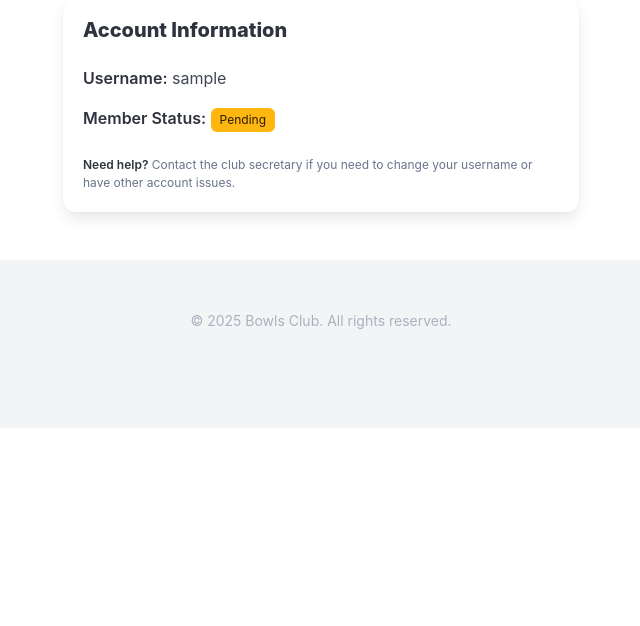
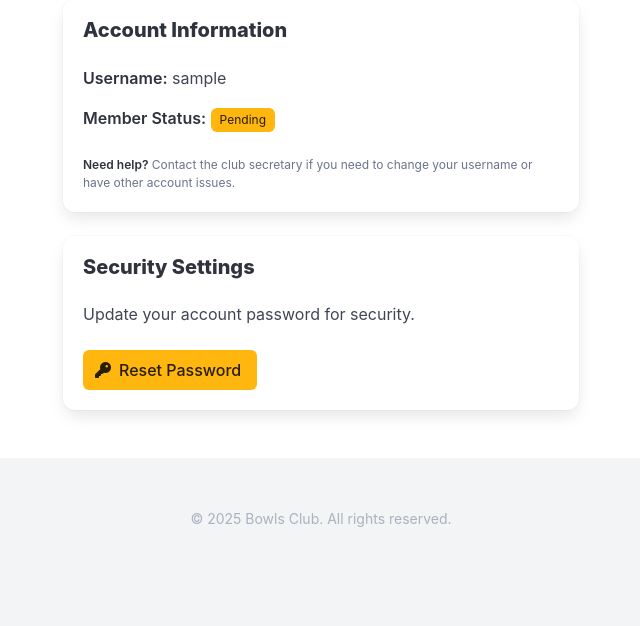
Before and after one commit to vanceb/bowls_club, a Flask app: page /profile in a window 1280 px wide. Shown: the part 1010-1636 px from the top of the page, without its empty margins (319-959 px from the left). Before the commit the page ends 1339 px from the top, so only its background shows below. Run offline with Flask 3, Linux system fonts and the light colour scheme; the visitor is signed in with stand-in values (Sample User, id 1); data comes from the database, SQL or seed files in the repository; data that the repository does not hold is empty; some libraries are stand-ins or nearby versions.

Commit message:
Implement comprehensive password reset system with reusable components
Add user self-service password reset:
- Create PasswordResetForm with new password and confirmation fields
- Add /reset_password route for authenticated users to reset their own password
- Include "Reset Password" button in user profile page Security Settings section
- Create dedicated reset_password.html template with password requirements

Add admin password reset functionality:
- Add /admin/reset_member_password/<id> route for User Manager role
- Include "Reset Password" button in edit_member page Password Management section
- Create admin_reset_password.html template with member context and security notes

Create reusable template components:
- Develop partials/password_form.html template partial for consistent UI
- Eliminate code duplication between user and admin password reset flows
- Support dynamic form titles and actions for flexible usage

Security and audit features:
- Include Flask-WTF CSRF protection with form.hidden_tag() and validate_on_submit()
- Add comprehensive audit logging for both user and admin password changes
- Distinguish between self-service and admin-initiated password resets in logs
- Require appropriate role permissions (login_required vs role_required)

🤖 Generated with [Claude Code](https://claude.ai/code)

Co-Authored-By: Claude <noreply@anthropic.com>

```diff
--- a/app/forms.py
+++ b/app/forms.py
@@ -92,6 +92,12 @@ class RequestResetForm(FlaskForm):
 class ResetPasswordForm(FlaskForm):
     password = PasswordField('New Password', validators=[DataRequired()])
     confirm_password = PasswordField('Confirm Password', validators=[DataRequired(), EqualTo('password')])
+    submit = SubmitField('Reset Password')
+
+
+class PasswordResetForm(FlaskForm):
+    new_password = PasswordField('New Password', validators=[DataRequired()])
+    confirm_password = PasswordField('Confirm Password', validators=[DataRequired(), EqualTo('new_password')])
     submit = SubmitField('Reset Password')
 
 class WritePostForm(FlaskForm):
--- a/app/routes.py
+++ b/app/routes.py
@@ -24,7 +24,7 @@ from app.audit import (
 )
 from app.forms import (
     LoginForm, MemberForm, EditMemberForm, RequestResetForm,
-    ResetPasswordForm, WritePostForm, BookingForm, EventForm,
+    ResetPasswordForm, PasswordResetForm, WritePostForm, BookingForm, EventForm,
     EventSelectionForm, PolicyPageForm, EditProfileForm, create_team_member_form, AddTeamForm,
     ImportUsersForm
 )
@@ -2091,6 +2091,68 @@ def edit_profile():
                          admin_menu_items=app.config['ADMIN_MENU_ITEMS'])
 
 
+@app.route('/reset_password', methods=['GET', 'POST'])
+@login_required
+def reset_password():
+    """
+    Route: Reset Password
+    - Allows users to reset their own password.
+    - Does not require current password for security simplicity.
+    """
+    form = PasswordResetForm()
+
+    if form.validate_on_submit():
+        current_user.set_password(form.new_password.data)
+        db.session.commit()
+
+        # Audit log the password change
+        audit_log_update('Member', current_user.id,
+                        f'Password reset for user: {current_user.username}',
+                        {'password': 'changed'})
+
+        flash('Your password has been reset successfully!', 'success')
+        return redirect(url_for('edit_profile'))
+
+    return render_template('reset_password.html', form=form,
+                         form_title='Reset Your Password',
+                         form_action=url_for('reset_password'),
+                         menu_items=app.config['MENU_ITEMS'],
+                         admin_menu_items=app.config['ADMIN_MENU_ITEMS'])
+
+
+@app.route('/admin/reset_member_password/<int:member_id>', methods=['GET', 'POST'])
+@role_required('User Manager')
+def admin_reset_password(member_id):
+    """
+    Route: Admin Reset Member Password
+    - Allows admin/user manager to reset any user's password.
+    - Requires User Manager role or admin privileges.
+    """
+    member = db.session.get(Member, member_id)
+    if not member:
+        abort(404)
+
+    form = PasswordResetForm()
+
+    if form.validate_on_submit():
+        member.set_password(form.new_password.data)
+        db.session.commit()
+
+        # Audit log the password reset
+        audit_log_update('Member', member.id,
+                        f'Password reset by admin for user: {member.username}',
+                        {'password': 'reset_by_admin'})
+
+        flash(f'Password reset successfully for {member.firstname} {member.lastname}!', 'success')
+        return redirect(url_for('edit_member', member_id=member.id))
+
+    return render_template('admin_reset_password.html', form=form, member=member,
+                         form_title=f'Reset Password for {member.firstname} {member.lastname}',
+                         form_action=url_for('admin_reset_password', member_id=member.id),
+                         menu_items=app.config['MENU_ITEMS'],
+                         admin_menu_items=app.config['ADMIN_MENU_ITEMS'])
+
+
 @app.route('/import_users', methods=['GET', 'POST'])
 @admin_required
 def import_users():
--- a/app/templates/edit_profile.html
+++ b/app/templates/edit_profile.html
@@ -138,6 +138,23 @@
                     </p>
                 </div>
             </div>
+
+            <div class="box">
+                <h3 class="title is-5">Security Settings</h3>
+                <div class="content">
+                    <p>Update your account password for security.</p>
+                </div>
+                <div class="field">
+                    <div class="control">
+                        <a href="{{ url_for('reset_password') }}" class="button is-warning">
+                            <span class="icon">
+                                <i class="fas fa-key"></i>
+                            </span>
+                            <span>Reset Password</span>
+                        </a>
+                    </div>
+                </div>
+            </div>
         </div>
     </div>
 </div>
```
Also changed, not shown: app/templates/admin_reset_password.html (added, +30 -0 lines), app/templates/edit_member.html (+14 -0 lines), app/templates/partials/password_form.html (added, +37 -0 lines), app/templates/reset_password.html (added, +27 -0 lines).
